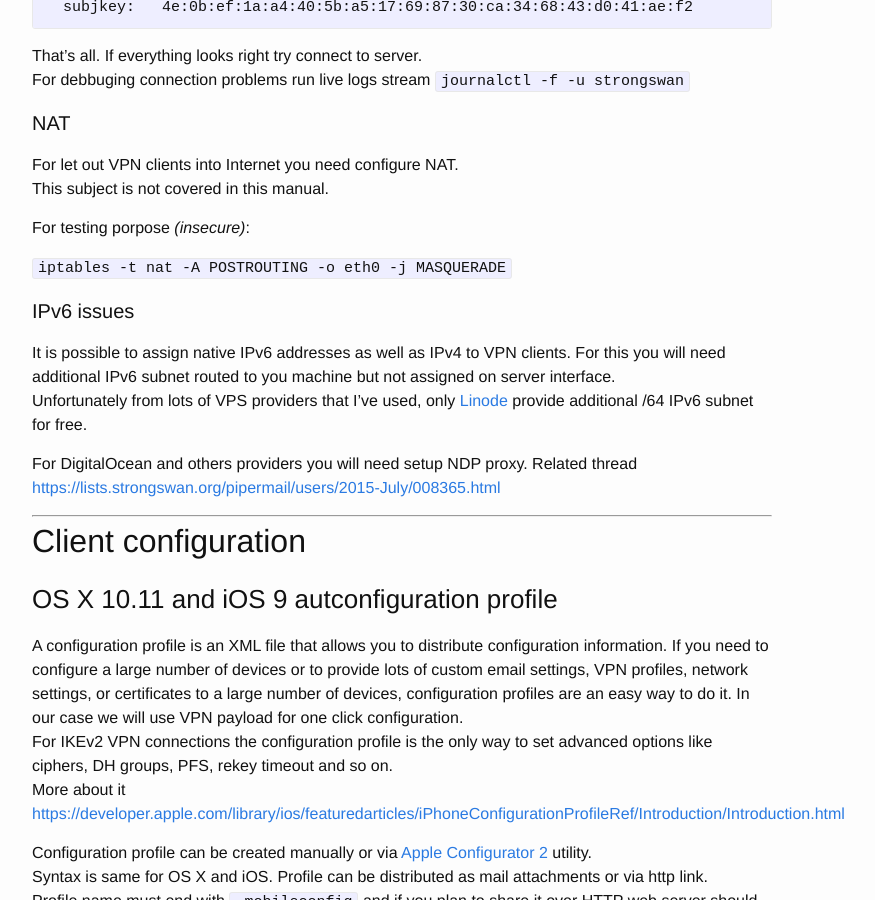
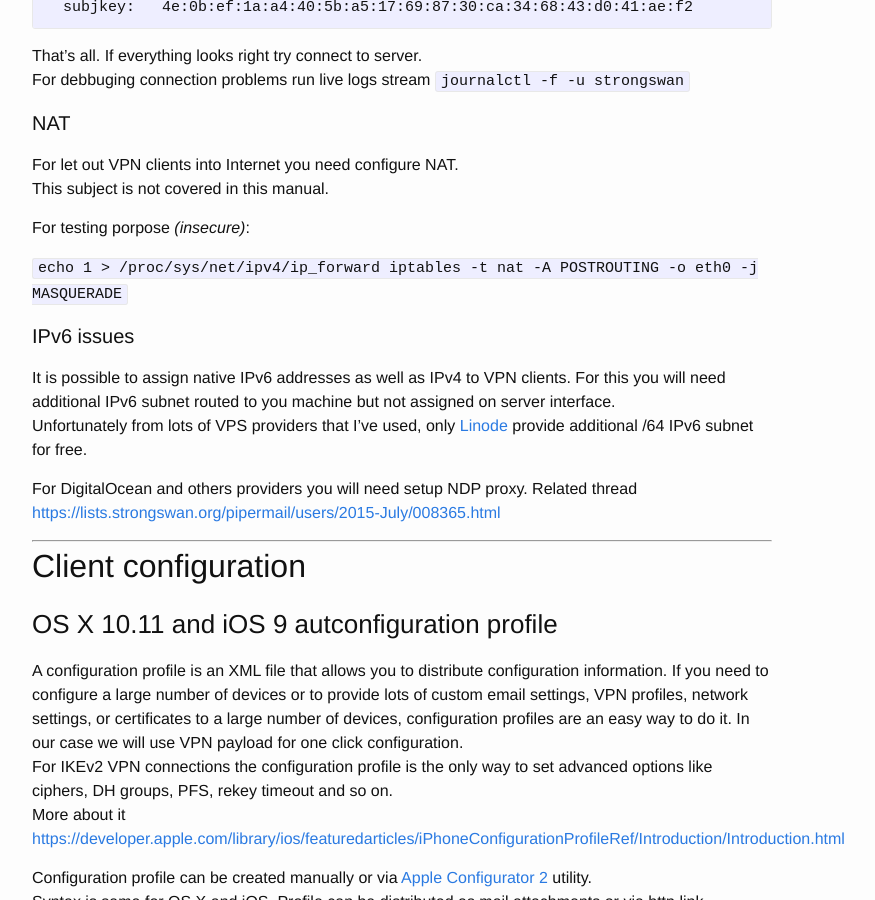
Before and after one commit to zhovner/zhovner.github.com, a Jekyll site: the page built from _posts/2015-11-27-universal-ikev2-server-configuration.markdown, in a window 1280 px wide and 900 px high, scrolled down 7365 px. Shown: the whole window, without its empty margins (238-1113 px from the left). Built offline with Jekyll 4.4.1, drawn with Linux system fonts in a browser that asks for light colours; comment, search, counter and statistics services are not loaded.

Commit message:
ikev2 sysctl ip forwarding

````diff
--- a/_posts/2015-11-27-universal-ikev2-server-configuration.markdown
+++ b/_posts/2015-11-27-universal-ikev2-server-configuration.markdown
@@ -316,7 +316,8 @@ This subject is not covered in this manual.
 
 For testing porpose  *(insecure)*:
 
-`iptables -t nat -A POSTROUTING -o eth0 -j MASQUERADE`
+```echo 1 > /proc/sys/net/ipv4/ip_forward
+iptables -t nat -A POSTROUTING -o eth0 -j MASQUERADE```
 
 #### IPv6 issues
 It is possible to assign native IPv6 addresses as well as IPv4 to VPN clients.
````
